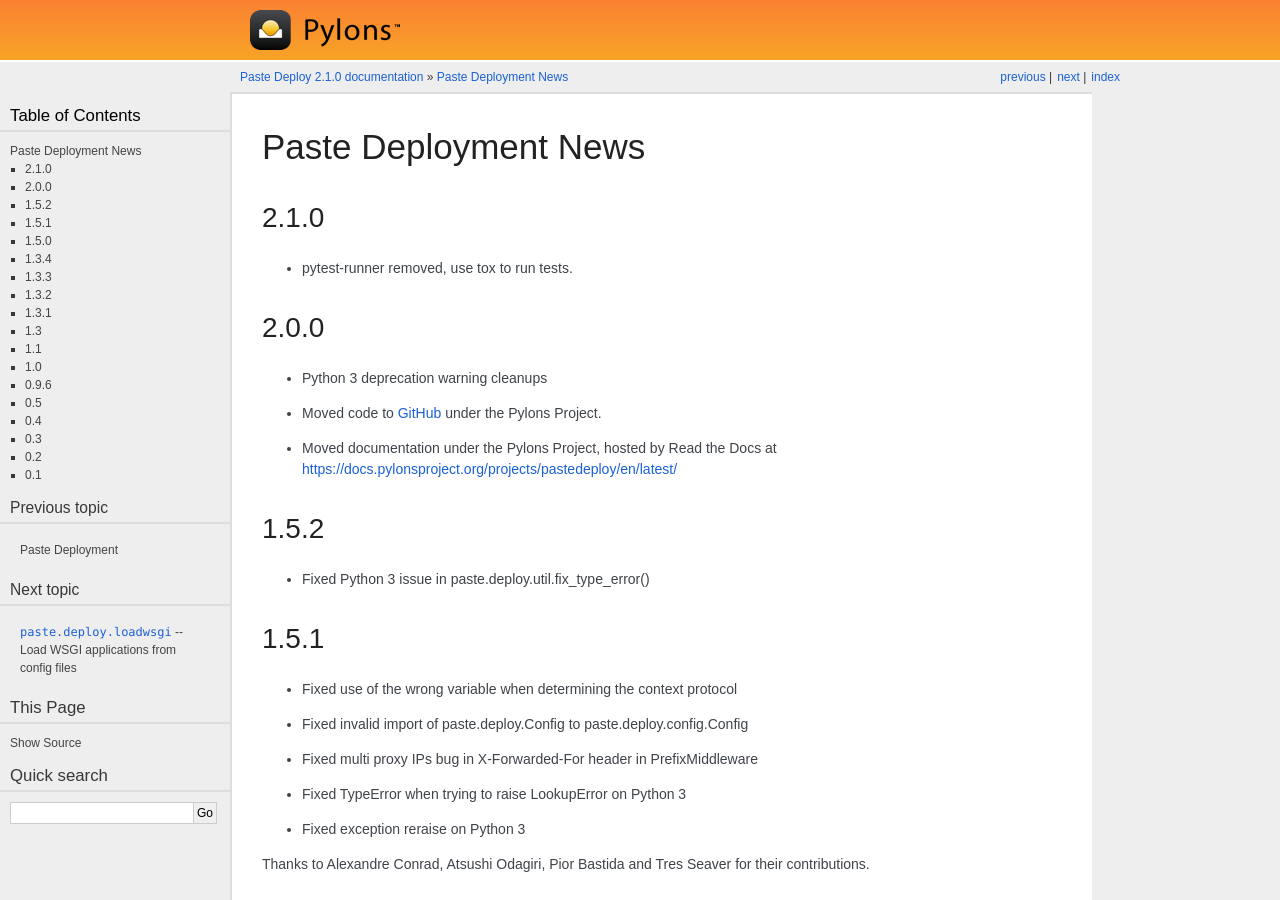
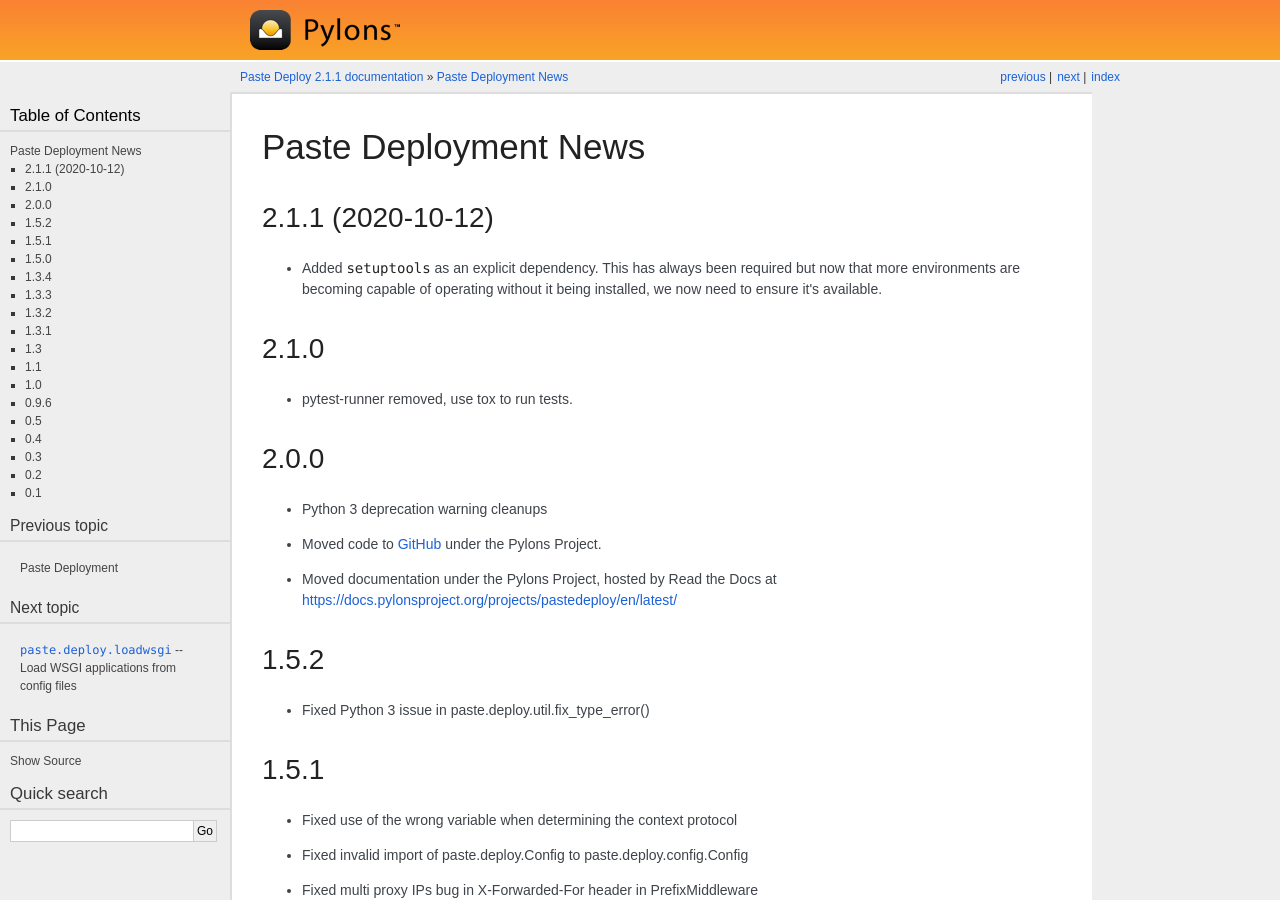
Before and after one commit to Pylons/pastedeploy, a Sphinx documentation site: the page built from docs/news.rst, in a window 1280 px wide and 900 px high. Built offline with Sphinx 7.4.7, drawn with Linux system fonts in a browser that asks for light colours; some web fonts are replaced; some of the changed text lies outside the part shown.

Commit message:
prep 2.1.1

```diff
--- a/docs/news.rst
+++ b/docs/news.rst
@@ -1,5 +1,11 @@
 Paste Deployment News
 =====================
+
+2.1.1 (2020-10-12)
+------------------
+
+* Added ``setuptools`` as an explicit dependency.
+  This has always been required but now that more environments are becoming capable of operating without it being installed, we now need to ensure it's available.
 
 2.1.0
 -----
--- a/setup.py
+++ b/setup.py
@@ -13,7 +13,7 @@ docs_extras = [
 
 setup(
     name="PasteDeploy",
-    version="2.1.0",
+    version="2.1.1",
     description="Load, configure, and compose WSGI applications and servers",
     long_description=readme,
     classifiers=[
```
